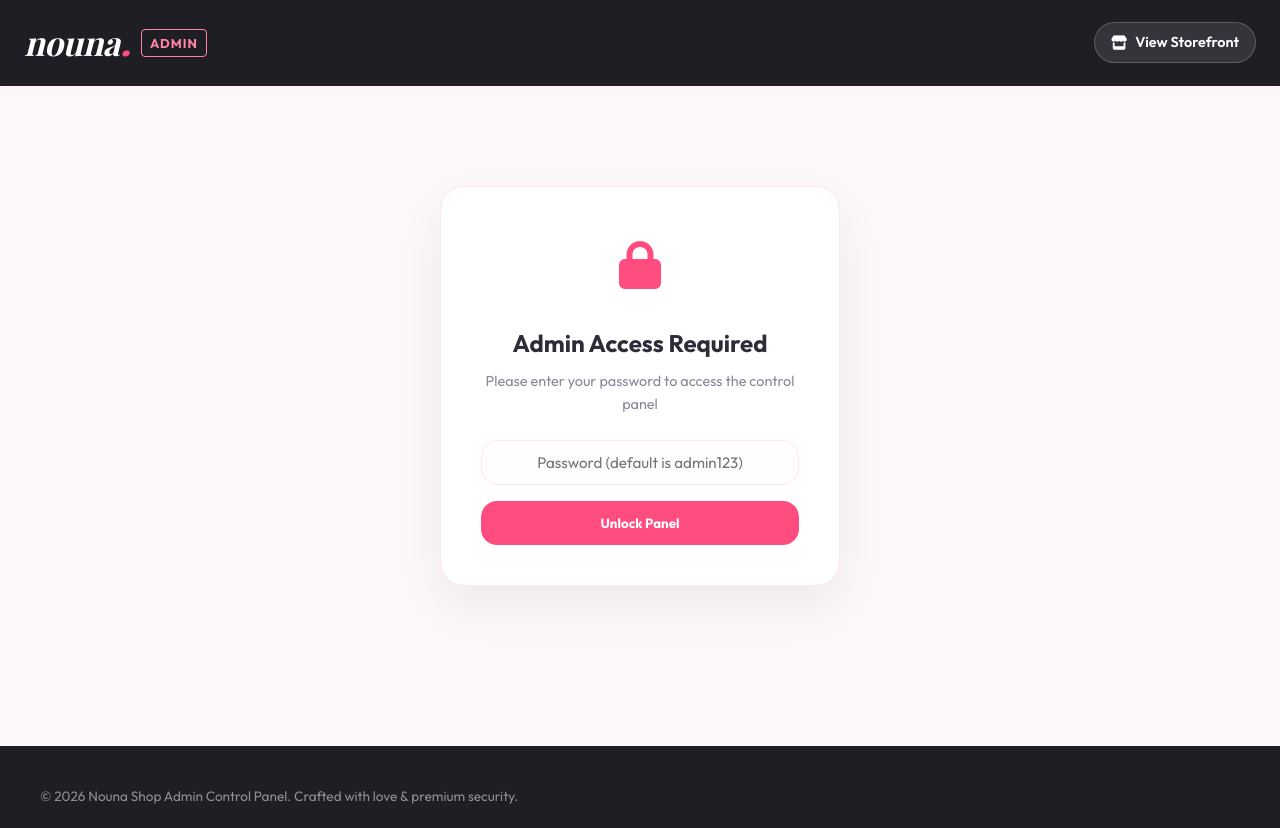
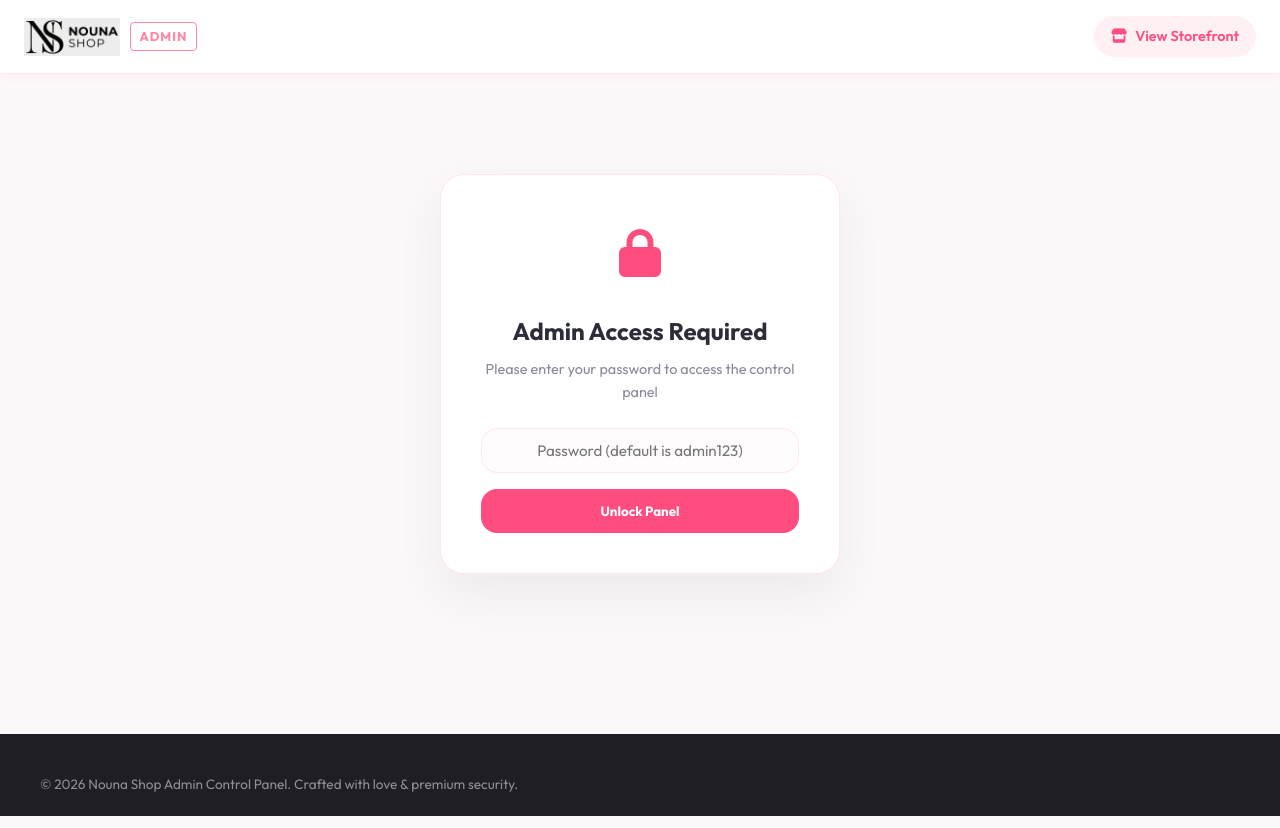
Before and after one commit to castarokio/nouna-shop, a website: page public/admin.html in a window 1280 px wide. Drawn offline with nearby package versions, Linux system fonts and the light colour scheme; a web font is replaced by a local one.

Commit message:
Add new brand logo and favicon to storefront, product, and admin pages

```diff
--- a/public/admin.html
+++ b/public/admin.html
@@ -7,6 +7,8 @@
   <!-- Google Fonts -->
   <link rel="preconnect" href="https://fonts.googleapis.com">
   <link rel="preconnect" href="https://fonts.gstatic.com" crossorigin>
+  <!-- Favicon -->
+  <link rel="icon" type="image/png" href="images/favicon.png">
   <!-- Icons -->
   <link rel="stylesheet" href="https://cdnjs.cloudflare.com/ajax/libs/font-awesome/6.4.0/css/all.min.css">
   <!-- Stylesheet -->
@@ -17,16 +19,14 @@
       background-color: #fcf8f9;
     }
     .admin-header {
-      background: var(--dark);
-      color: var(--white);
+      background: var(--white);
+      color: var(--dark);
       padding: 16px 24px;
       display: flex;
       justify-content: space-between;
       align-items: center;
       box-shadow: var(--shadow-sm);
-    }
-    .admin-header .logo {
-      color: var(--white);
+      border-bottom: 1px solid var(--border-color);
     }
     .admin-badge {
       font-family: var(--font-main);
@@ -44,9 +44,9 @@
       align-self: center;
     }
     .back-store-btn {
-      background-color: rgba(255, 255, 255, 0.1);
-      color: var(--white);
-      border: 1px solid rgba(255, 255, 255, 0.2);
+      background-color: var(--primary-light);
+      color: var(--primary);
+      border: 1px solid var(--primary-light);
       padding: 8px 16px;
       border-radius: 30px;
       text-decoration: none;
@@ -60,6 +60,7 @@
     .back-store-btn:hover {
       background-color: var(--primary);
       border-color: var(--primary);
+      color: var(--white) !important;
     }
     .admin-main-container {
       flex-grow: 1;
@@ -73,8 +74,8 @@
 
     <!-- Admin Header -->
     <header class="admin-header">
-      <a href="index.html" class="logo">
-        nouna<span class="logo-dot">.</span><span class="admin-badge">Admin</span>
+      <a href="index.html" class="logo-image-wrapper">
+        <img src="images/logo_clean.png" alt="nouna." class="logo-img"><span class="admin-badge">Admin</span>
       </a>
       <a href="index.html" class="back-store-btn">
         <i class="fa-solid fa-store"></i> View Storefront
--- a/public/style.css
+++ b/public/style.css
@@ -151,6 +151,24 @@ body {
   line-height: 0;
 }
 
+/* Image-based Logo styles */
+.logo-image-wrapper {
+  display: flex;
+  align-items: center;
+  text-decoration: none;
+}
+
+.logo-img {
+  height: 38px;
+  width: auto;
+  object-fit: contain;
+  transition: var(--transition);
+}
+
+.logo-image-wrapper:hover .logo-img {
+  transform: scale(1.05);
+}
+
 /* Centered Desktop Menu Navigation */
 .header-nav {
   display: flex;
```
Also changed, not shown: public/index.html (+6 -4 lines), public/product.html (+6 -4 lines), public/images/favicon.png (added), public/images/logo.png (added), public/images/logo_clean.png (added).
